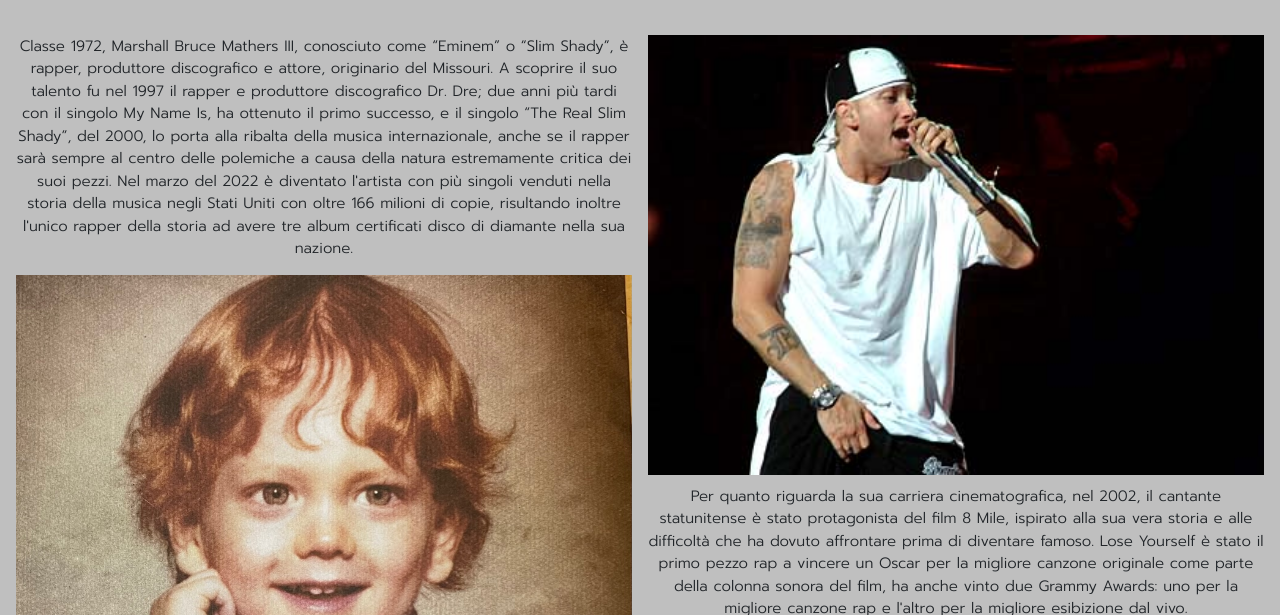
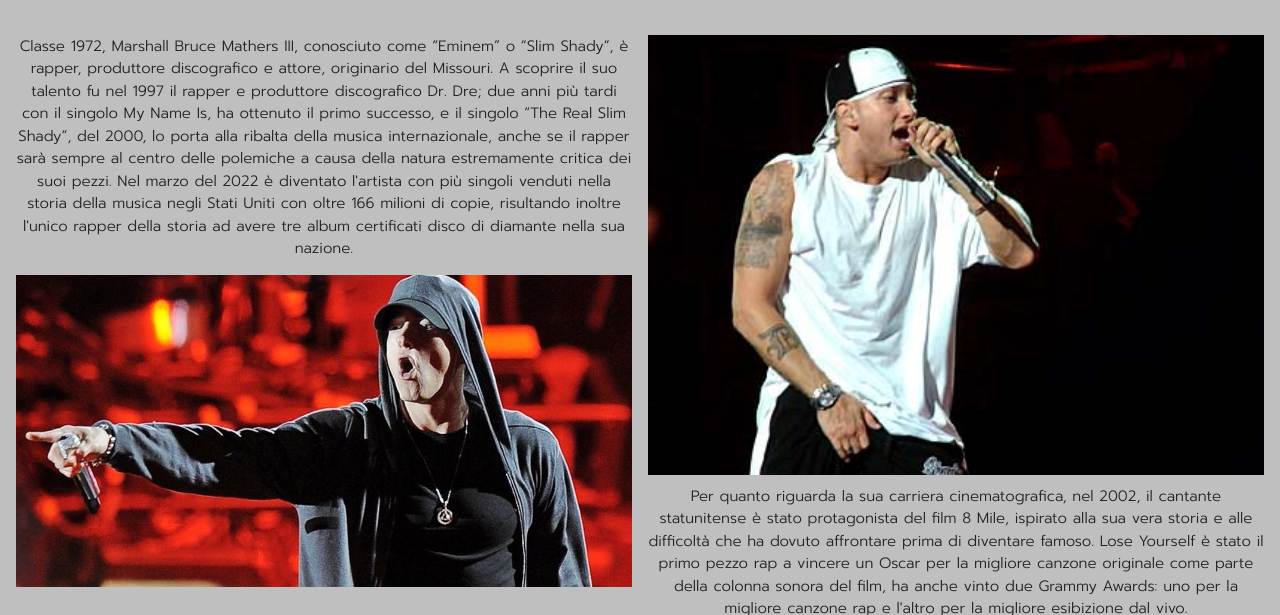
Before and after one commit to itsvalegiansante/slimshadyworld, a plain HTML site: page biography.html in a window 1280 px wide. Shown: the part 185-800 px from the top of the page. Drawn offline with nearby package versions, Linux system fonts and the light colour scheme; a web font is replaced by a local one.

Commit message:
bio aggiornata

```diff
--- a/biography.html
+++ b/biography.html
@@ -84,7 +84,7 @@
 A scoprire il suo talento fu nel 1997 il rapper e produttore discografico Dr. Dre; due anni più tardi con il singolo My Name Is, ha ottenuto il primo successo, e il singolo “The Real Slim Shady”, del 2000, lo porta alla ribalta della musica internazionale, anche se il rapper sarà sempre al centro delle polemiche a causa della natura estremamente critica dei suoi pezzi.
 Nel marzo del 2022 è diventato l'artista con più singoli venduti nella storia della musica negli Stati Uniti con oltre 166 milioni di copie, risultando inoltre l'unico rapper della storia ad avere tre album certificati disco di diamante nella sua nazione.
 </p>
-      <img src="images/babyem.jpg"style="width:100%">
+      <img src="images/eminem.jpg"style="width:100%">
     </div>
 
     <div class="w3-half">
```
